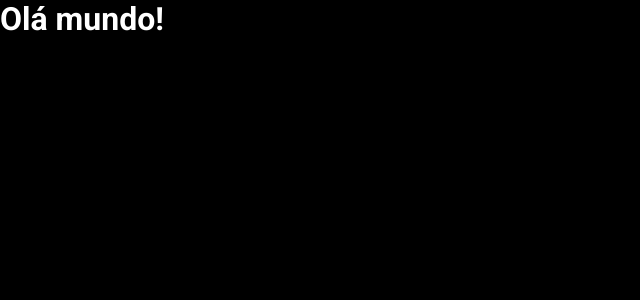
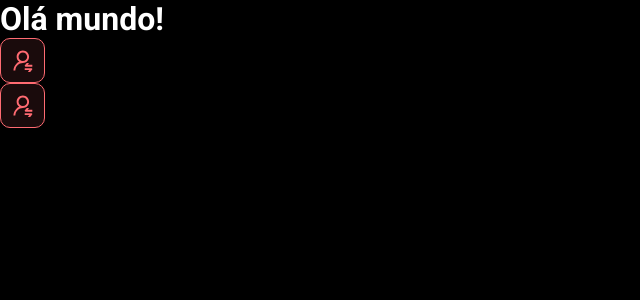
Before and after one commit to matheusproencaz/dsmeta, a React (Vite) app in the folder frontend/: page / in a window 1280 px wide. Shown: the top 300 px of the page, without its empty margins (0-640 px from the left). Built offline with nearby package versions, Linux system fonts and the light colour scheme.

Commit message:
First Component

```diff
--- a/frontend/src/App.tsx
+++ b/frontend/src/App.tsx
@@ -1,8 +1,13 @@
+import NotificationButton from './components/NotificationButton';
 
 function App() {
   return(
+  <>
     <h1>Olá mundo!</h1>
-  )
+    <NotificationButton />
+    <NotificationButton />
+  </>
+  );
 }
 
 export default App
--- /dev/null
+++ b/frontend/src/components/NotificationButton/index.tsx
@@ -0,0 +1,12 @@
+import icon from '../../assets/img/notification-icon.svg';
+import "./styles.css";
+
+function NotificationButton() {
+  return(
+    <div className="dsmeta-red-btn">
+      <img src={icon} alt="Notificar" />
+    </div>
+  )
+}
+
+export default NotificationButton
--- /dev/null
+++ b/frontend/src/components/NotificationButton/styles.css
@@ -0,0 +1,15 @@
+.dsmeta-red-btn{
+  height: 45px;
+  width: 45px;
+  background: rgba(255, 107, 114, 0.1);
+  border: 1px solid #ff6b72;
+  border-radius: 10px;
+  display: flex;
+  align-items: center;
+  justify-content: center;
+  cursor: pointer;
+}
+
+.dsmeta-red btn img {
+  width: 19px;
+}
```
Also changed, not shown: frontend/src/assets/img/notification-icon.svg (added).
